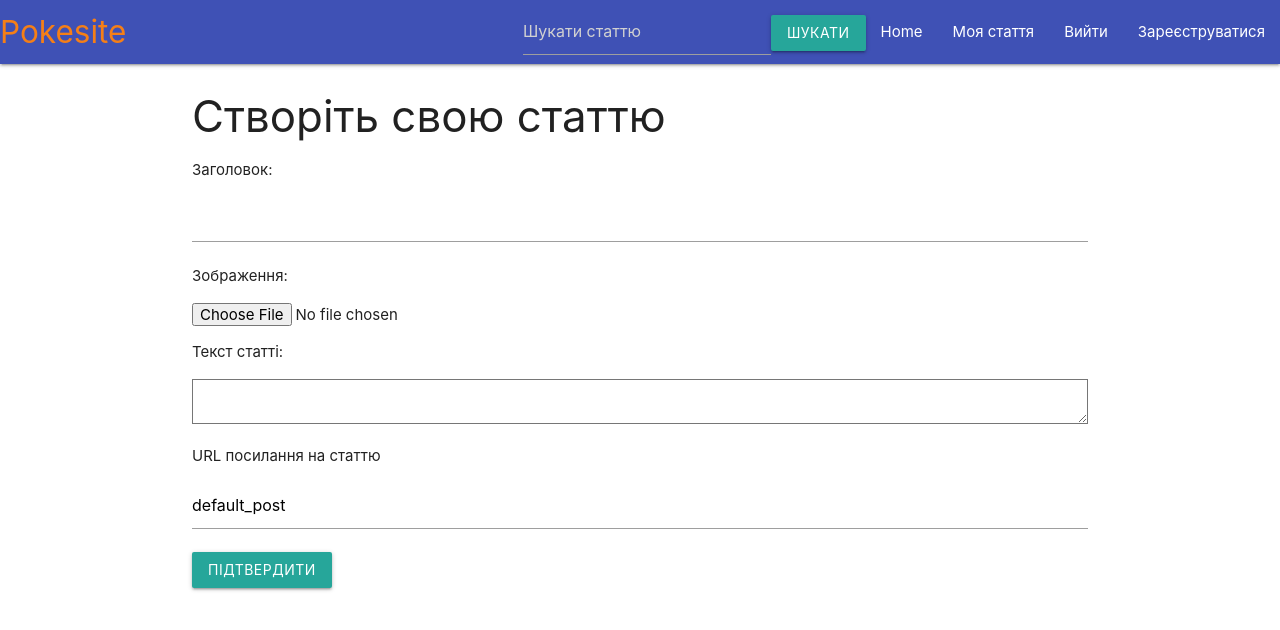
After one commit to vadymolh/practiseDjango3, a Django app: page /add_post/ in a window 1280 px wide. The commit adds this page. Shown: the top 630 px of the page. Run offline with Django 3.2, Linux system fonts and the light colour scheme; a user stored in the database is signed in.

Commit message:
add post

```diff
--- /dev/null
+++ b/blog/forms.py
@@ -0,0 +1,8 @@
+from django import forms
+from .models import Post
+
+
+class AddPostForm(forms.ModelForm):
+    class Meta:
+        model = Post
+        fields = ('title', 'img', 'text', 'post_slug')
--- /dev/null
+++ b/blog/templates/add_post.html
@@ -0,0 +1,21 @@
+{% extends 'navbar.html' %}
+
+{% block content %}
+{% load static %}
+    <div class="container">
+        <h3>Створіть свою статтю</h3>
+        <form method="POST" >
+            {% csrf_token %}
+            <p>Заголовок:</p>
+            <p> {{ post_form.title }} </p>
+            <p>Зображення:</p>
+            <p> {{ post_form.img }} </p>
+            <p>Текст статті: </p>
+            <p> {{ post_form.text }} </p>
+            <p>URL посилання на статтю</p>
+            <p> {{ post_form.post_slug }} </p>
+            <button class="btn waves-effect waves-light"
+             type="submit">Підтвердити</button>
+        </form>
+    </div>
+{% endblock %}
--- a/blog/templates/navbar.html
+++ b/blog/templates/navbar.html
@@ -30,6 +30,7 @@
             {% if not user.is_authenticated %}
             <li class="yellow-text text-darken-4"><a href="/login">Увійти</a></li>
             {% else %}
+            <li class="yellow-text text-darken-4"><a href="/add_post">Моя стаття</a></li>
             <li class="yellow-text text-darken-4"><a href="/logout">Вийти</a></li>
             {% endif %}
             <li class="yellow-text text-darken-4"><a href="/register">Зареєструватися</a></li>
--- a/blog/urls.py
+++ b/blog/urls.py
@@ -11,6 +11,7 @@ urlpatterns = [
     path('logout/', views.logout_request),
     path('login/', views.login_request),
     path('search_post/', views.search_post, name="search_post"),
+    path('add_post/', views.add_post, name="add_post"),
     path('<single_slug>/', views.single_slug, name="slug_url"),
 ]
 
--- a/blog/views.py
+++ b/blog/views.py
@@ -8,6 +8,7 @@ from django.contrib import messages
 from django.views.defaults import page_not_found
 from django.http import Http404
 from .models import Post, PostCategory
+from .forms import AddPostForm
 from django.core.paginator import Paginator, PageNotAnInteger, EmptyPage
 
 # Create your views here.
@@ -34,6 +35,28 @@ def main_page(request):
         'sidebar': categories
     }
     return render(request, 'main_page.html', context)
+
+def add_post(request):
+    add_post_form=None
+    if request.user.is_authenticated:
+        if request.method == "POST":
+            add_post_form = AddPostForm(request.POST)
+            if add_post_form.is_valid():
+                print("Valid!")
+                url = request.POST.get('post_slug')
+                new_post = add_post_form.save()
+                new_post.save()
+                print(url)
+                return redirect(f"/{url}")
+            else:
+                print("unValid!")
+        else:
+            add_post_form = AddPostForm()
+    context = {
+        'post_form': add_post_form
+    }
+    return render(request, 'add_post.html', context)
+
 
 def search_post(request):
     posts = None
```
Also changed, not shown: db.sqlite3.
